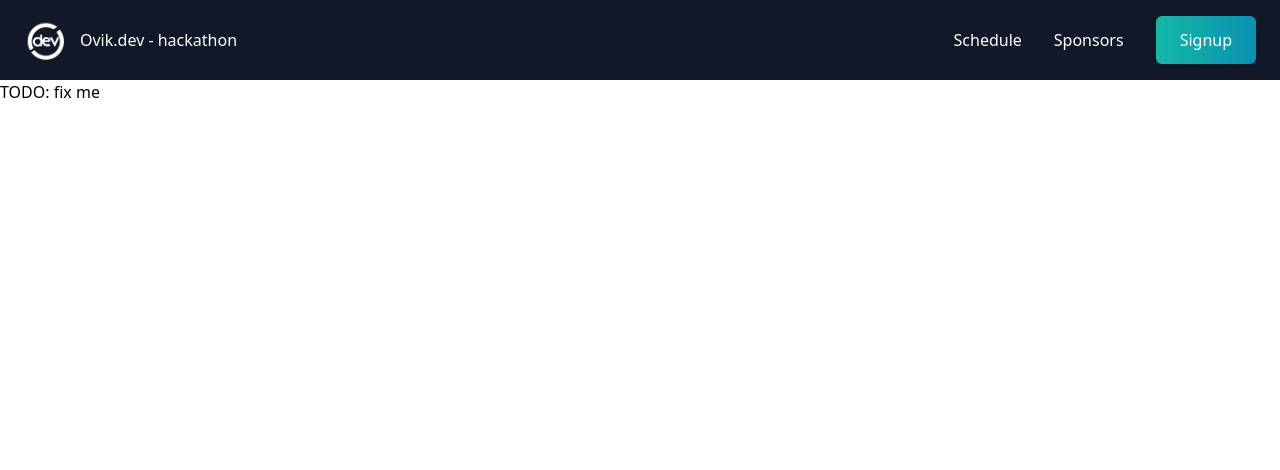
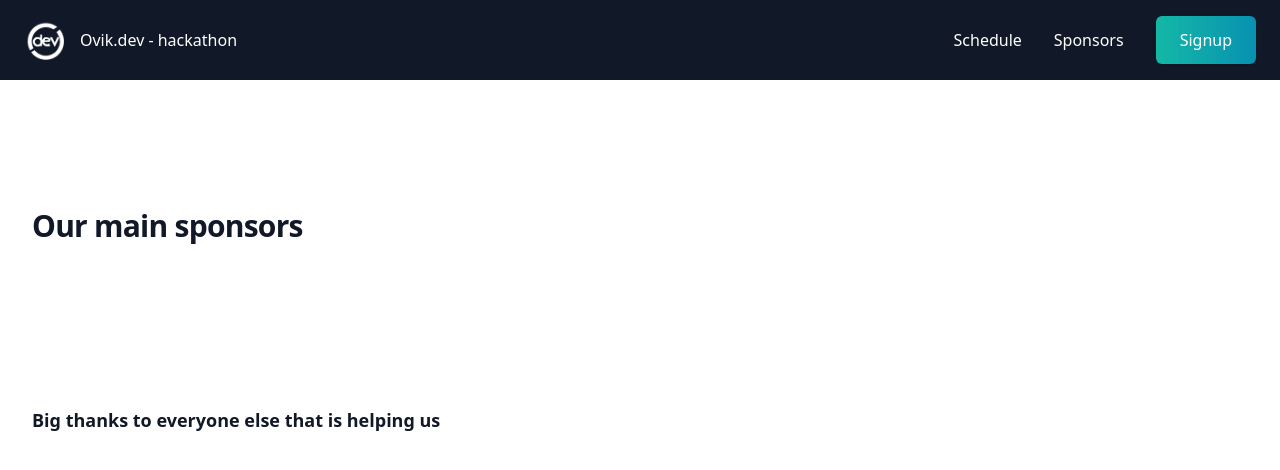
Before and after one commit to lindgr3n/ovik-dev-hackathon, a SvelteKit app: page /sponsors in a window 1280 px wide. Shown: the top 470 px of the page. Built offline with nearby package versions, Linux system fonts and the light colour scheme.

Commit message:
style: wip sponsor page

```diff
--- a/src/routes/sponsors/+page.svelte
+++ b/src/routes/sponsors/+page.svelte
@@ -1,3 +1,55 @@
-<script lang="ts"></script>
+<script lang="ts">
+	interface Sponsor {
+		name: string;
+		icon: string;
+	}
+	const mainSponsors: Array<Sponsor> = [];
+	const sponsors: Array<Sponsor> = [];
+</script>
 
-TODO: fix me
+<div class="bg-white py-24 sm:py-32">
+	<div class="mx-auto max-w-7xl px-6 lg:px-8">
+		<div class="grid grid-cols-1 items-center gap-x-8 gap-y-16 lg:grid-cols-2">
+			<div class="mx-auto w-full max-w-xl lg:mx-0">
+				<h2 class="text-3xl font-bold tracking-tight text-gray-900">Our main sponsors</h2>
+				<p class="mt-6 text-lg leading-8 text-gray-600" />
+				<div class="mt-8 flex items-center gap-x-6" />
+			</div>
+			<div
+				class="mx-auto grid w-full max-w-xl grid-cols-2 items-center gap-y-12 sm:gap-y-14 lg:mx-0 lg:max-w-none lg:pl-8"
+			>
+				{#each mainSponsors as sponsor}
+					<img
+						class="max-h-12 w-full object-contain object-left"
+						src={sponsor.icon}
+						alt={sponsor.name}
+						width="105"
+						height="48"
+					/>
+				{/each}
+			</div>
+		</div>
+	</div>
+	<div class="bg-white py-24 sm:py-32">
+		<div class="mx-auto max-w-7xl px-6 lg:px-8">
+			<div class="mx-auto max-w-2xl lg:max-w-none">
+				<h2 class="text-lg font-semibold leading-8 text-gray-900">
+					Big thanks to everyone else that is helping us
+				</h2>
+				<div
+					class="mx-auto mt-10 grid grid-cols-4 items-start gap-x-8 gap-y-10 sm:grid-cols-6 sm:gap-x-10 lg:mx-0 lg:grid-cols-5"
+				>
+					{#each sponsors as sponsor}
+						<img
+							class="col-span-2 max-h-12 w-full object-contain object-left lg:col-span-1"
+							src={sponsor.icon}
+							alt={sponsor.name}
+							width="158"
+							height="48"
+						/>
+					{/each}
+				</div>
+			</div>
+		</div>
+	</div>
+</div>
```
